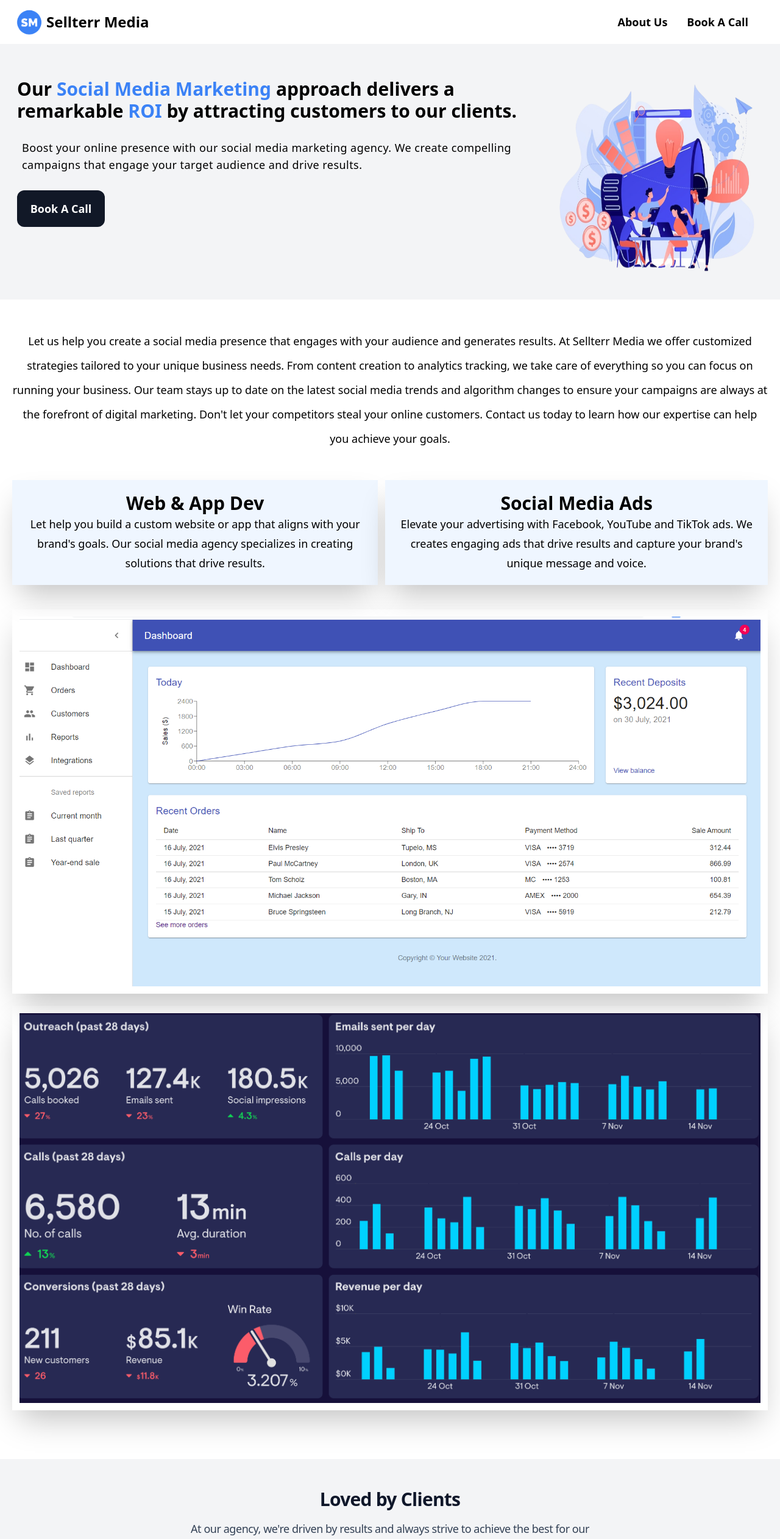
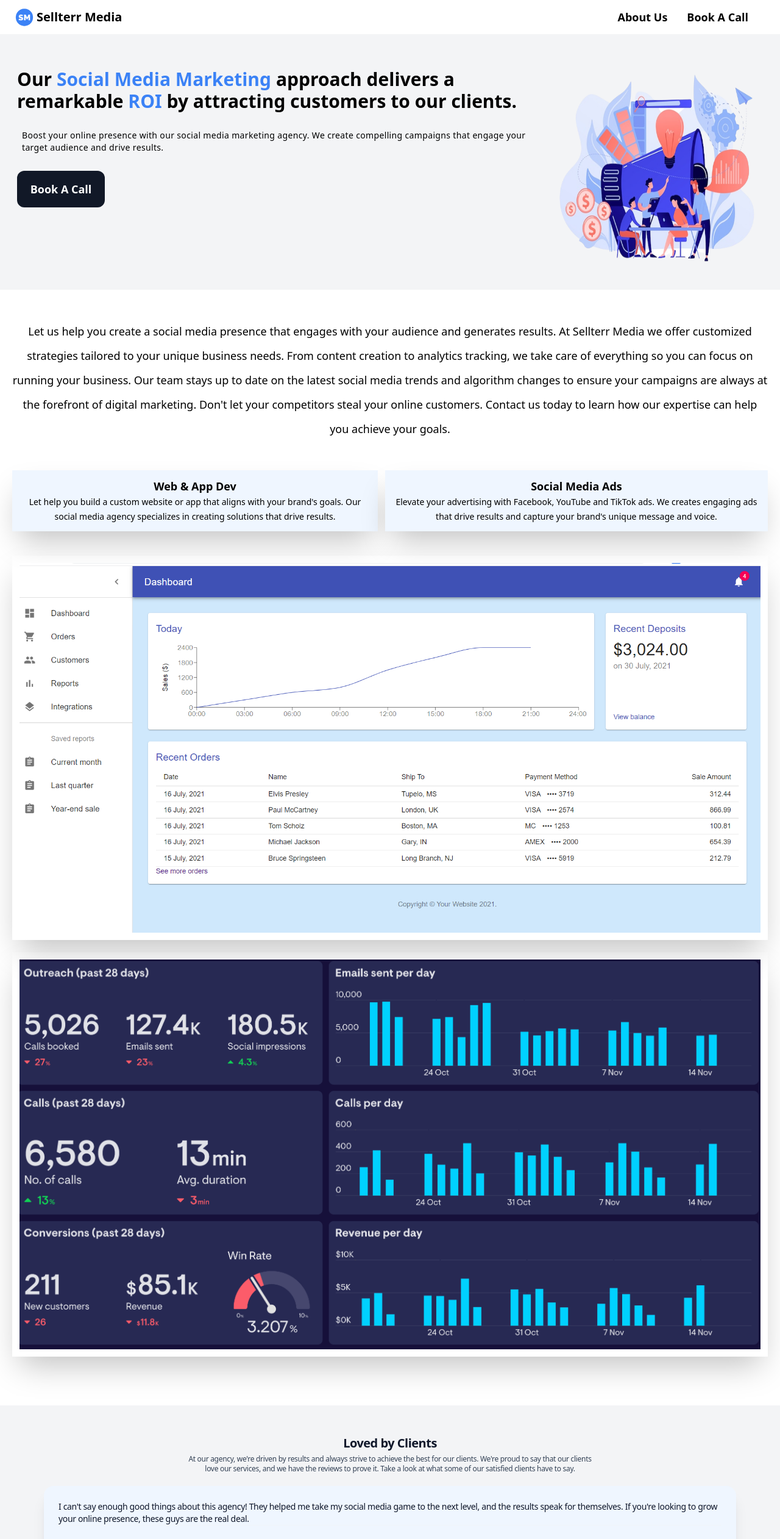
Before and after one commit to Dare789/SellterrMedia, a React (Create React App) app: page / in a window 1280 px wide. Shown: the top 2523 px of the page at 61% size. Built offline with nearby package versions, Linux system fonts and the light colour scheme; grey boxes are pictures that could not be loaded.

Commit message:
fixing css

```diff
--- a/src/Components/WelcomePage/About/About.js
+++ b/src/Components/WelcomePage/About/About.js
@@ -19,16 +19,16 @@ const About = () => {
         </h1>
      </div>
      <div className='flex p-5 space-x-3 pt-12'>
-      <div className='p-5 shadow-2xl bg-blue-50 text-center'>
-        <h1 className='text-3xl font-bold lg:text-4xl'>Web & App Dev</h1>
-          <h1 className='leading-8 text-lg text-center'>
+      <div className='p-3 shadow-2xl bg-blue-50 text-center'>
+        <h1 className='text-lg font-bold lg:text-3xl'>Web & App Dev</h1>
+          <h1 className='leading-6 lg:leading-8 text-sm lg:text-lg'>
             Let help you build a custom website or app that aligns with your brand's goals.
           Our social media agency specializes in creating solutions that drive results.
           </h1>
         </div>
-        <div className='p-5 shadow-2xl bg-blue-50 text-center'>
-        <h1 className='text-3xl font-bold lg:text-4xl'>Social Media Ads</h1>
-          <h1 className='leading-8 text-lg text-center'>
+        <div className='p-3 shadow-2xl bg-blue-50 text-center'>
+        <h1 className='text-lg font-bold lg:text-3xl'>Social Media Ads</h1>
+          <h1 className='leading-6 lg:leading-8 text-sm lg:text-lg'>
             Elevate your advertising with Facebook, YouTube and TikTok ads.
             We creates engaging ads that
             drive results and capture your brand's
--- a/src/Components/WelcomePage/Footer/Footer.js
+++ b/src/Components/WelcomePage/Footer/Footer.js
@@ -11,16 +11,16 @@ const Footer = () => {
 		</div>
     <div className="flex mx-5 sm:mx-5 items-center justify-center space-x-2 pt-3">
       <div className="flex space-x-8">
-                  <div className="font-bold text-md text-center sm:text-lg cursor-pointer">About</div>
-				          <div className="font-bold text-md text-center sm:text-lg cursor-pointer">Terms Of Use</div>
-                  <div className="font-bold text-md text-center sm:text-lg cursor-pointer">Privacy Policy</div>
+                  <div className="font-bold text-md text-center text-sm lg:text-lg cursor-pointer">About</div>
+				          <div className="font-bold text-md text-center text-sm lg:text-lg cursor-pointer">Terms Of Use</div>
+                  <div className="font-bold text-md text-center text-sm lg:text-lg cursor-pointer">Privacy Policy</div>
       </div>
     </div>
     <div>
       {/* <h1 className='flex mx-5 sm:mx-5 items-center justify-center space-x-2 pt-3 text-lg'>
        Sellterr Media, 444 Alaska Avenue, Torrance
       </h1> */}
-      <h1 className='flex mx-5 sm:mx-5 items-center justify-center space-x-2'>CA, 90503, USA</h1>
+      {/* <h1 className='flex mx-5 sm:mx-5 items-center justify-center space-x-2'>CA, 90503, USA</h1> */}
     </div>
     <div className='flex space-x-6 mx-5 sm:mx-5 items-center justify-center py-3'>
       <SocialIcon network="twitter" bgColor="black" style={{ height: 32, width: 32 }} className="cursor-pointer"/>
--- a/src/Components/WelcomePage/Header/Header.js
+++ b/src/Components/WelcomePage/Header/Header.js
@@ -29,8 +29,8 @@ const Header = () => {
         <header className="sticky top-0 z-30 flex w-full items-center justify-between p-2 pl-5 pr-8 lg:px-14">
                 <div className="flex items-center justify-center">
 				  <div className="flex items-center">
-				      <img src={Sellterr} alt="Sellterr" className="cursor-pointer h-14 w-14 shadow-transparent"/>
-                      <div className='text-2xl text-black font-extrabold'>Sellterr Media</div>
+				      <img src={Sellterr} alt="Sellterr" className="cursor-pointer h-10 w-10 lg:h-14 lg:w-14 shadow-transparent"/>
+                      <div className='text-xl lg:text-2xl text-black font-extrabold'>Sellterr Media</div>
                  </div>
 				 </div>
                   <div className="hidden flex-1 items-center justify-end space-x-8 md:flex pr-5">
--- a/src/Components/WelcomePage/Landing/Landing.js
+++ b/src/Components/WelcomePage/Landing/Landing.js
@@ -7,10 +7,10 @@ function Landing() {
      <div className="pt-5 pb-20 lg:py-24 md:pb-0 bg-gray-100">
                 <div className="p-7 py-9 md:flex lg:mx-14">
                     <div className="flex flex-col gap-7 lg:max-w-none lg:justify-center">
-                    <h1 className="text-6xl sm:text-3xl text-black lg:text-6xl font-extrabold">
+                    <h1 className="text-3xl sm:text-3xl text-black lg:text-6xl font-extrabold">
                         Our  <span className="text-blue-500">Social Media Marketing</span> approach delivers a remarkable <span className="text-blue-500">ROI</span> {""}
                         by attracting customers to our clients.</h1>
-                    <h1 className="text-black text-lg font-light tracking-wide lg:max-w-6xl w-full lg:text-2xl px-2">
+                    <h1 className="text-black text-sm font-light tracking-wide lg:max-w-6xl w-full lg:text-2xl px-2">
                        Boost your online presence with our social media marketing agency.
                        We create compelling campaigns that engage your target audience and drive results.
                     </h1>
--- a/src/Components/WelcomePage/Reviews/Reviews.js
+++ b/src/Components/WelcomePage/Reviews/Reviews.js
@@ -6,10 +6,10 @@ function Reviews() {
       <div className='p-12 bg-gray-100'>
        <div className="mx-auto max-w-7xl px-4 sm:px-6 lg:px-8">
         <div className="mx-auto max-w-2xl md:text-center">
-            <h2 className="font-bold text-4xl tracking-tight text-slate-900 sm:text-3xl text-center">
+            <h2 className="font-bold text-xl tracking-tight text-slate-900 lg:text-3xl text-center">
               Loved by Clients
             </h2>
-            <p className="mt-4 text-lg tracking-tight text-slate-700 text-center">
+            <p className="mt-1 text-xs lg:text-lg tracking-tight text-slate-700 text-center">
                At our agency, we're driven by results and always strive to achieve the best for our clients.
                We're proud to say that our clients love our services, and we have the reviews to prove it.
                Take a look at what some of our satisfied clients have to say.
@@ -18,7 +18,7 @@ function Reviews() {
                 <div className="relative rounded-2xl bg-blue-50 p-6 my-5 shadow-xl shadow-slate-900/10">
                      <svg aria-hidden="true" width="105" height="78" className="absolute top-6 left-6 fill-slate-100"></svg>
                      <blockquote className="relative">
-                           <p className="text-lg tracking-tight text-slate-900">
+                           <p className="text-sm lg:text-lg tracking-tight text-slate-900">
                              I can't say enough good things about this agency! They helped me take my social media game to the next level,
                              and the results speak for themselves.
                              If you're looking to grow your online presence,
@@ -39,7 +39,7 @@ function Reviews() {
                 <div className="relative rounded-2xl bg-blue-50 p-6 my-5 shadow-xl shadow-slate-900/10">
                      <svg aria-hidden="true" width="105" height="78" className="absolute top-6 left-6 fill-slate-100"></svg>
                      <blockquote className="relative">
-                           <p className="text-lg tracking-tight text-slate-900">
+                           <p className="text-sm lg:text-lg tracking-tight text-slate-900">
                                Working with this agency has been a game-changer for my business.
                                Their social media expertise is top-notch, and
                                they really took the time to understand my brand's unique voice and message.
@@ -60,7 +60,7 @@ function Reviews() {
                 <div className="relative rounded-2xl bg-blue-50 p-6 my-5 shadow-xl shadow-slate-900/10">
                      <svg aria-hidden="true" width="105" height="78" className="absolute top-6 left-6 fill-slate-100"></svg>
                      <blockquote className="relative">
-                           <p className="text-lg tracking-tight text-slate-900">
+                           <p className="text-sm lg:text-lg tracking-tight text-slate-900">
                                  Sellterr Media really did magic with my business, my ROI skyrockected, would definately recommend them to anyone
                                  looking to advertise there business and make a kill online.
                             </p>
@@ -79,7 +79,7 @@ function Reviews() {
                 <div className="relative rounded-2xl bg-blue-50 p-6 my-5 shadow-xl shadow-slate-900/10">
                      <svg aria-hidden="true" width="105" height="78" className="absolute top-6 left-6 fill-slate-100"></svg>
                      <blockquote className="relative">
-                           <p className="text-lg tracking-tight text-slate-900">
+                           <p className="text-sm lg:text-lg tracking-tight text-slate-900">
                            I've worked with a few different social media agencies in the past, but none have been as effective as this one.
                            Their attention to detail and commitment to results is unmatched,
                            and I've seen a significant increase in engagement and conversions since working with them.
```
Also changed, not shown: 1 other file (tests, documents, lock files or other folders).
